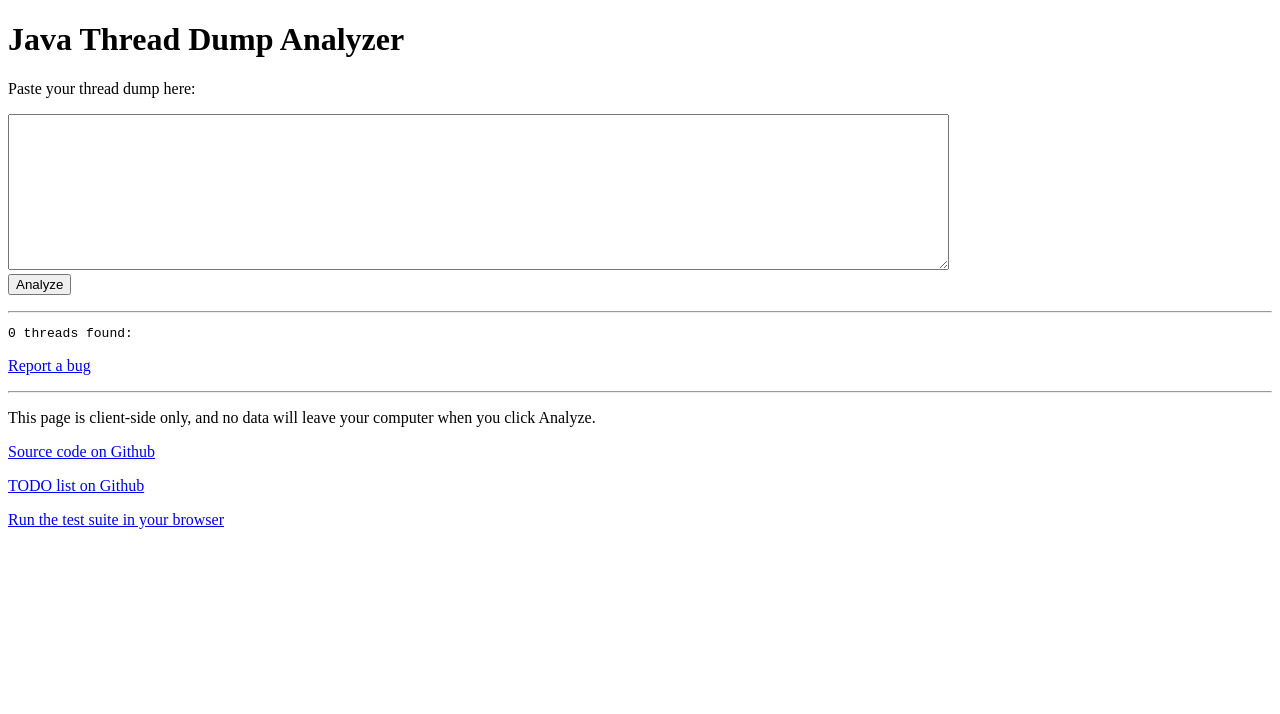
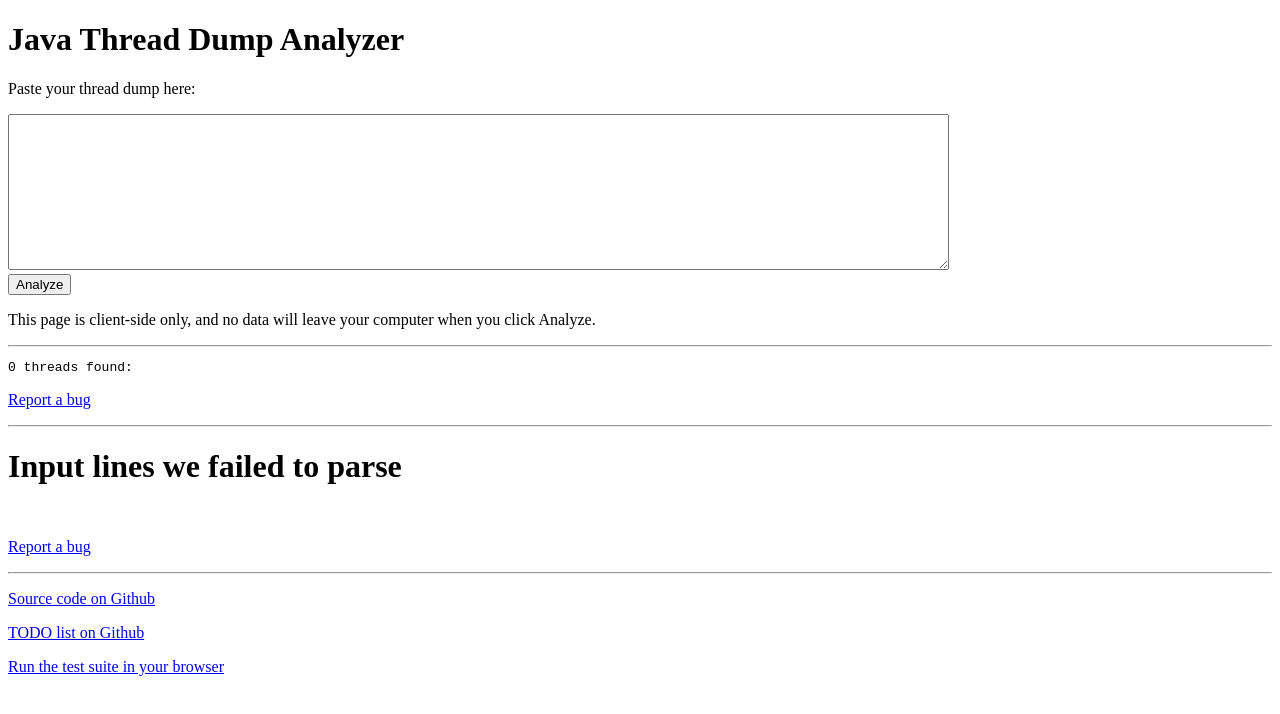
Before and after one commit to spotify/threaddump-analyzer, a website: page index.html in a window 1280 px wide. Both pictures are taken after a click on the input "Analyze". Drawn offline with Linux system fonts and the light colour scheme.

Commit message:
Print the unparsable lines on the web page
Now they are just printed from top to bottom. We still need to:
* filter out empty lines
* count identical lines
* print multiple identical lines only once prefixed by their count
* sort the lines by count.

```diff
--- a/analyze.js
+++ b/analyze.js
@@ -24,6 +24,37 @@ function analyzeTextfield() { // jshint ignore: line
 
     var analyzer = new Analyzer(text);
     setOutputText(analyzer.toString());
+
+    var unparsables = analyzer.toUnparsablesString();
+    if (unparsables.length > 0) {
+        setErrorsText(unparsables);
+    } else {
+        var errorsDiv = document.getElementById('ERRORS_DIV');
+        errorsDiv.style.display = 'none';
+    }
+}
+
+function htmlEscape(unescaped) {
+    var div = document.createElement('div');
+    div.appendChild(document.createTextNode(unescaped));
+    var escaped = div.innerHTML;
+    return escaped;
+}
+
+function setOutputText(unescaped) {
+    var outputPre = document.getElementById("OUTPUT");
+    outputPre.innerHTML = htmlEscape(unescaped);
+
+    var outputDiv = document.getElementById('OUTPUT_DIV');
+    outputDiv.style.display = 'inline';
+}
+
+function setErrorsText(unescaped) {
+    var errorsPre = document.getElementById("ERRORS");
+    errorsPre.innerHTML = htmlEscape(unescaped);
+
+    var errorsDiv = document.getElementById('ERRORS_DIV');
+    errorsDiv.style.display = 'inline';
 }
 
 // Extracts a substring from a string.
@@ -38,18 +69,6 @@ function _extract(regex, string) {
     }
 
     return {value: match[1], shorterString: string.replace(regex, "")};
-}
-
-function setOutputText(unescaped) {
-    var div = document.createElement('div');
-    div.appendChild(document.createTextNode(unescaped));
-    var escaped = div.innerHTML;
-
-    var outputPre = document.getElementById("OUTPUT");
-    outputPre.innerHTML = escaped;
-
-    var outputDiv = document.getElementById('OUTPUT_DIV');
-    outputDiv.style.display = 'inline';
 }
 
 function Thread(line) {
--- a/index.html
+++ b/index.html
@@ -31,6 +31,8 @@
       <br/>
       <input type="submit" value="Analyze" onclick="analyzeTextfield();">
     </p>
+    <p>This page is client-side only, and no data will leave your
+      computer when you click Analyze.</p>
 
     <div id="OUTPUT_DIV" style="display: none;">
       <hr/>
@@ -38,9 +40,14 @@
       <p><a href="https://github.com/spotify/threaddump-analyzer/issues/new">Report a bug</a></p>
     </div>
 
+    <div id="ERRORS_DIV" style="display: none;">
+      <hr/>
+      <h1>Input lines we failed to parse</h1>
+      <pre id="ERRORS" style="color: red;"></pre>
+      <p><a href="https://github.com/spotify/threaddump-analyzer/issues/new">Report a bug</a></p>
+    </div>
+
     <hr/>
-    <p>This page is client-side only, and no data will leave your
-      computer when you click Analyze.</p>
     <p><a href="http://github.com/spotify/threaddump-analyzer">
         Source code on Github</a></p>
     <p><a href="https://github.com/spotify/threaddump-analyzer/blob/gh-pages/README.md#todo">
```
